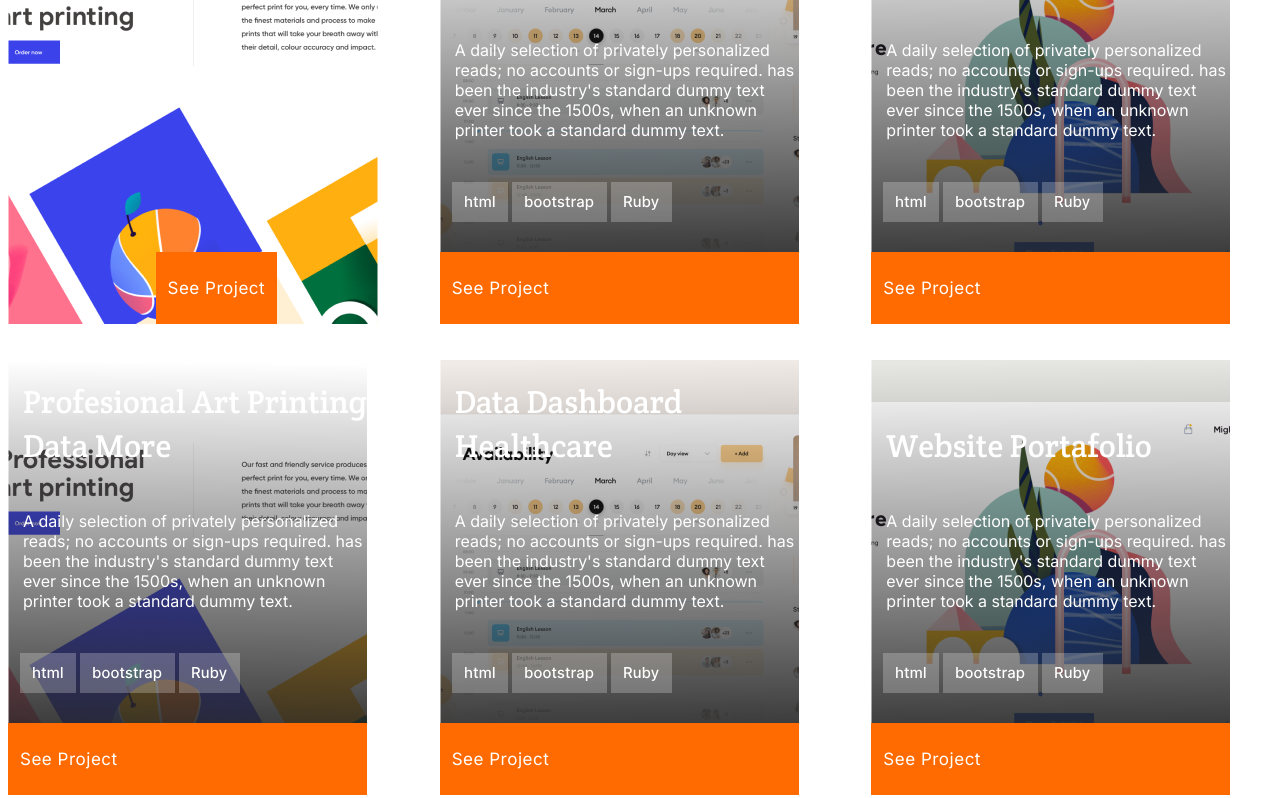
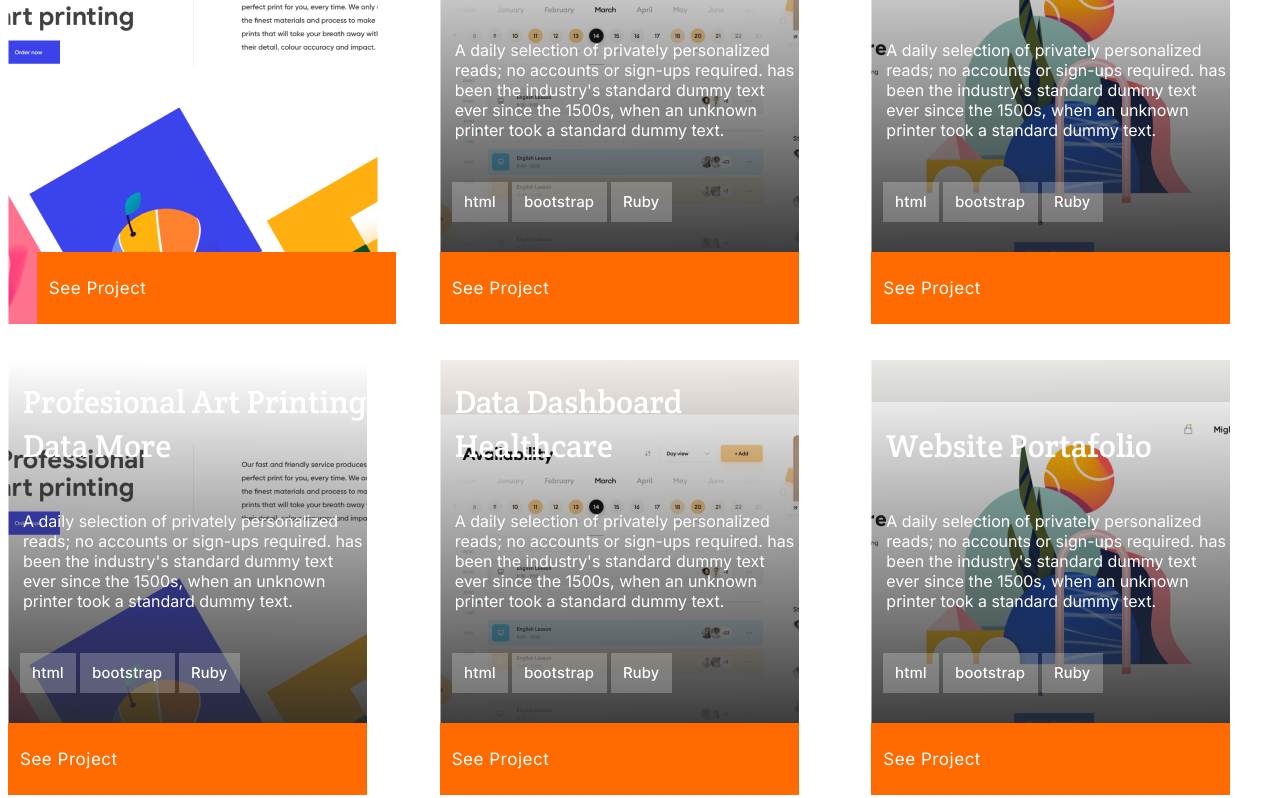
Before and after one commit to Zuz4n/Portfolio-setup-and-mobile-first, a website: page Index.html in a window 1280 px wide. Shown: the part 1680-2478 px from the top of the page. Drawn offline with Linux system fonts and the light colour scheme.

Commit message:
Updated whith comments of 1rst review

```diff
--- a/style.css
+++ b/style.css
@@ -200,6 +200,7 @@ body {
   text-decoration: none;
   top: 161px;
   padding: 12px;
+  width: 335px;
 }
 
 .b2:hover {
```
